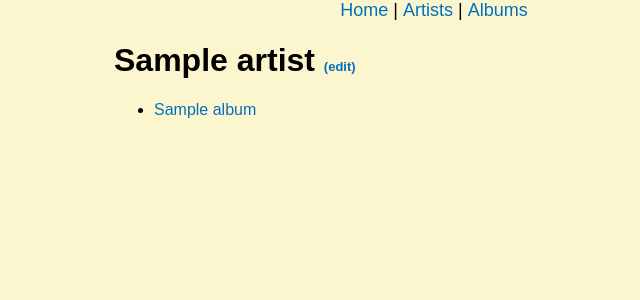
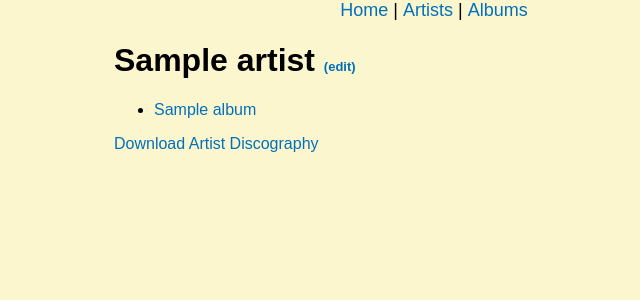
Before and after one commit to rafikdraoui/vortex, a Django app: page /musique/artist/1/ in a window 1280 px wide. Shown: the top 300 px of the page, without its empty margins (226-866 px from the left). Run offline with Django 3.2, Linux system fonts and the light colour scheme; tables that the repository leaves empty hold one stand-in row (values such as "Sample post"); parts of the project's set-up code (start-up, migrations or seed data) failed here and were passed over.

Commit message:
Implemented downloading of zip files of albums and artists

```diff
--- a/vortex/musique/urls.py
+++ b/vortex/musique/urls.py
@@ -4,15 +4,19 @@ from django.views.generic import ListView, DetailView
 from vortex.musique.models import Artist, Album, Song
 from vortex.musique.views import (ArtistDetailView,
                                   AlbumDetailView,
+                                  download_artist,
+                                  download_album,
                                   update_library)
 
 
 urlpatterns = patterns('',
     url(r'^artist/$', ListView.as_view(model=Artist)),
     url(r'^artist/(?P<pk>\d+)/$', ArtistDetailView.as_view()),
+    url(r'^artist/(?P<pk>\d+)/download/$', download_artist),
 
     url(r'^album/$', ListView.as_view(model=Album)),
     url(r'^album/(?P<pk>\d+)/$', AlbumDetailView.as_view()),
+    url(r'^album/(?P<pk>\d+)/download/$', download_album),
 
     url(r'^song/$', ListView.as_view(model=Song)),
     url(r'^song/(?P<pk>\d+)/$', DetailView.as_view(model=Song)),
--- a/vortex/musique/views.py
+++ b/vortex/musique/views.py
@@ -1,11 +1,13 @@
 import re
 
 from django.shortcuts import render, redirect
+from django.http import HttpResponse
 from django.views.generic import DetailView
 from django.views import defaults
 from django.views.decorators.csrf import requires_csrf_token
 
 from vortex.musique.models import Artist, Album
+from vortex.musique.utils import full_path, zip_folder
 from vortex.musique import library
 
 
@@ -37,9 +39,27 @@ def update_library(request):
     return redirect('/')
 
 
+def _download(instance):
+    #TODO: delete zip file after download
+    zfile = zip_folder(full_path(instance.filepath))
+    response = HttpResponse(open(zfile, 'rb').read(),
+                            content_type='application/zip')
+    response['Content-Disposition'] = \
+        u'attachment; filename=%s.zip' % unicode(instance)
+    return response
+
+
+def download_artist(request, artist_id):
+    return _download(Artist.objects.get(pk=artist_id))
+
+
+def download_album(request, album_id):
+    return _download(Album.objects.get(pk=album_id))
+
+
 @requires_csrf_token
 def page_not_found(request, template_name='404.html'):
-
+    #TODO??: use redirect(Model) with suitable Model.get_absolute_url()
     if re.match(r'/musique/artist/\d+/', request.path):
         return redirect('/musique/artist/')
     if re.match(r'/musique/album/\d+/', request.path):
--- a/vortex/templates/musique/album_detail.html
+++ b/vortex/templates/musique/album_detail.html
@@ -26,7 +26,9 @@
         </li>
     {% endfor %}
     </ul>
-    <a href="#">{% trans "Download Album" %}</a>
+    <a href="/musique/album/{{album.id}}/download">
+        {% trans "Download Album" %}
+    </a>
 </div>
 
 <img id="cover" src="{{ STATIC_URL }}images/cover.png" />
--- a/vortex/templates/musique/artist_detail.html
+++ b/vortex/templates/musique/artist_detail.html
@@ -17,4 +17,8 @@
 {% endfor %}
 </ul>
 
+<a href="/musique/artist/{{artist.id}}/download">
+    {% trans "Download Artist Discography" %}
+</a>
+
 {% endblock %}
```
Also changed, not shown: vortex/musique/utils.py (+20 -1 lines), vortex/locale/fr/LC_MESSAGES/django.po, 1 other file.
